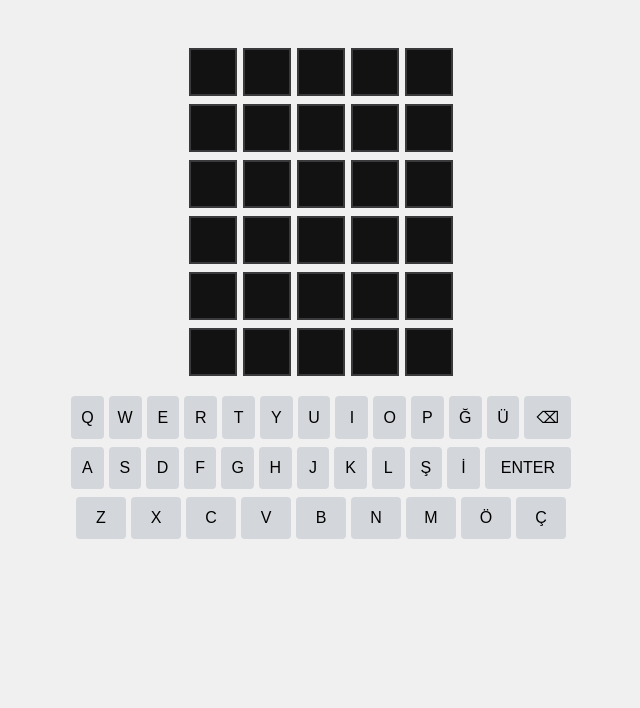
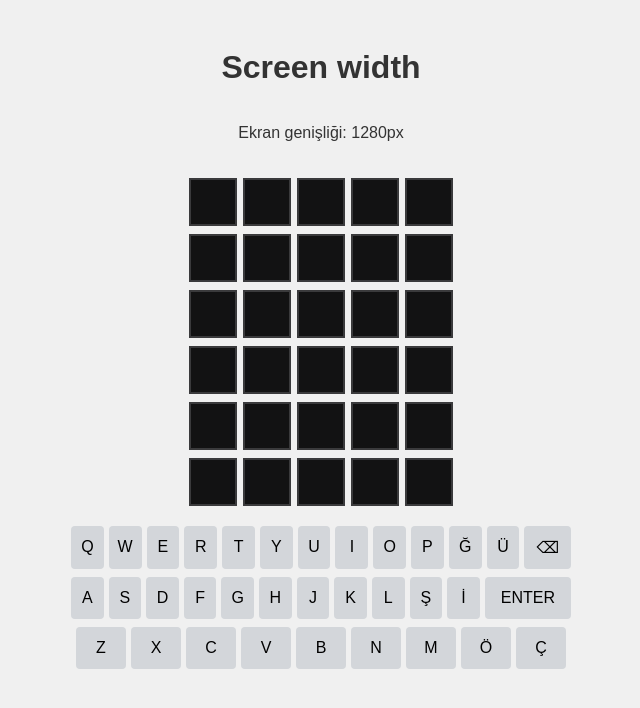
Before and after one commit to cankirkgz/wordle-clone, a plain HTML site: page index.html in a window 1280 px wide. Shown: the whole page, without its empty margins (319-959 px from the left). Drawn offline with Linux system fonts and the light colour scheme.

Commit message:
screen width added

```diff
--- a/index.html
+++ b/index.html
@@ -8,6 +8,8 @@
     <script src="script.js" defer></script>
 </head>
 <body>
+    <h1>Screen width</h1>
+    <p id="screen-width"></p>
     <div id="game-board">
         <div class="row">
             <div class="tile" id="0-0"></div>
--- a/script.js
+++ b/script.js
@@ -153,3 +153,11 @@ document.querySelectorAll(".key").forEach((button) => {
     }
   });
 });
+
+// Ekran genişliğini göster
+function updateScreenWidth() {
+  const screenWidth = window.innerWidth;
+  document.getElementById("screen-width").textContent = `Ekran genişliği: ${screenWidth}px`;
+}
+window.addEventListener("resize", updateScreenWidth);
+updateScreenWidth(); // İlk yüklemede ekran genişliğini göster
```
